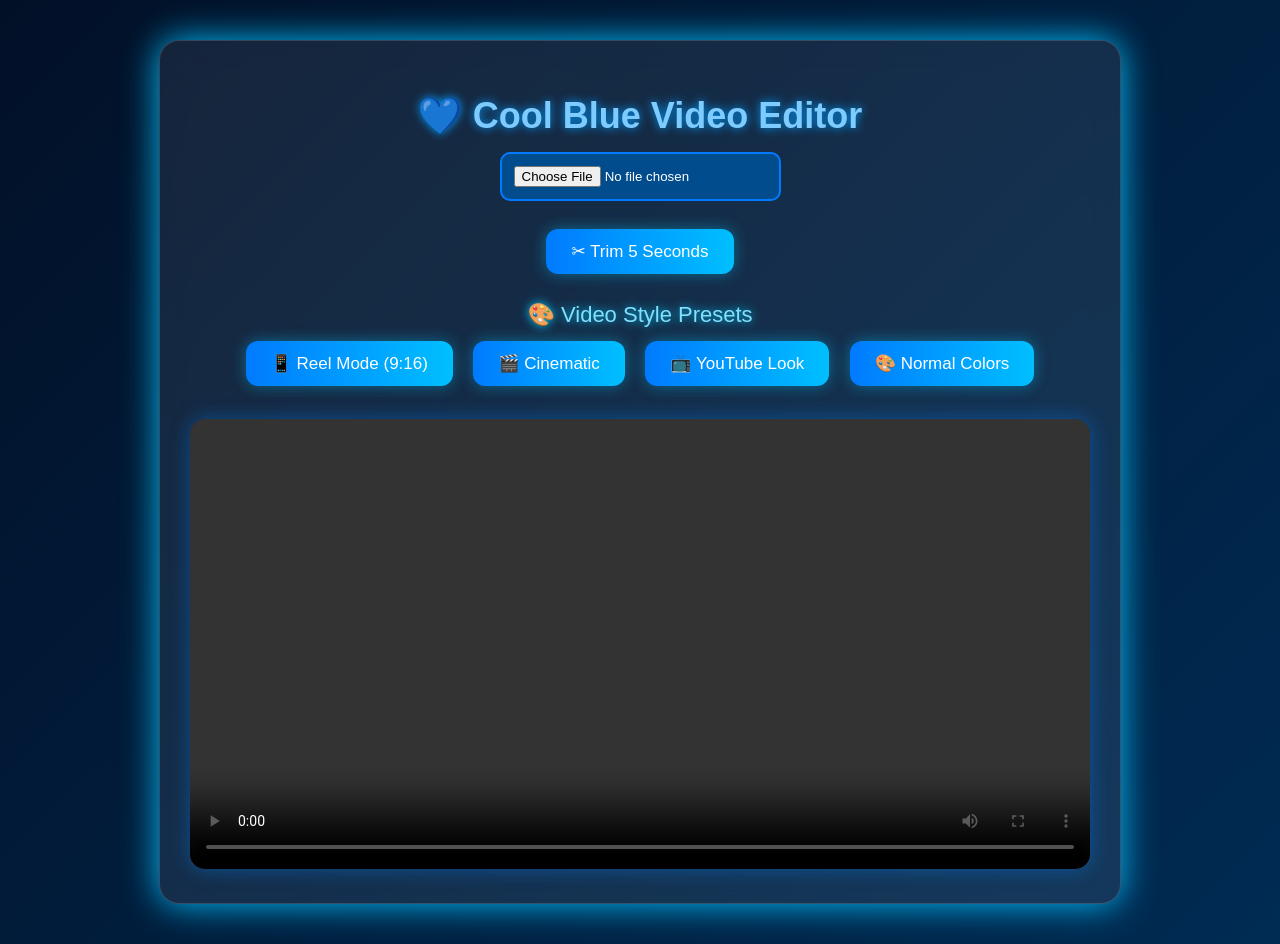
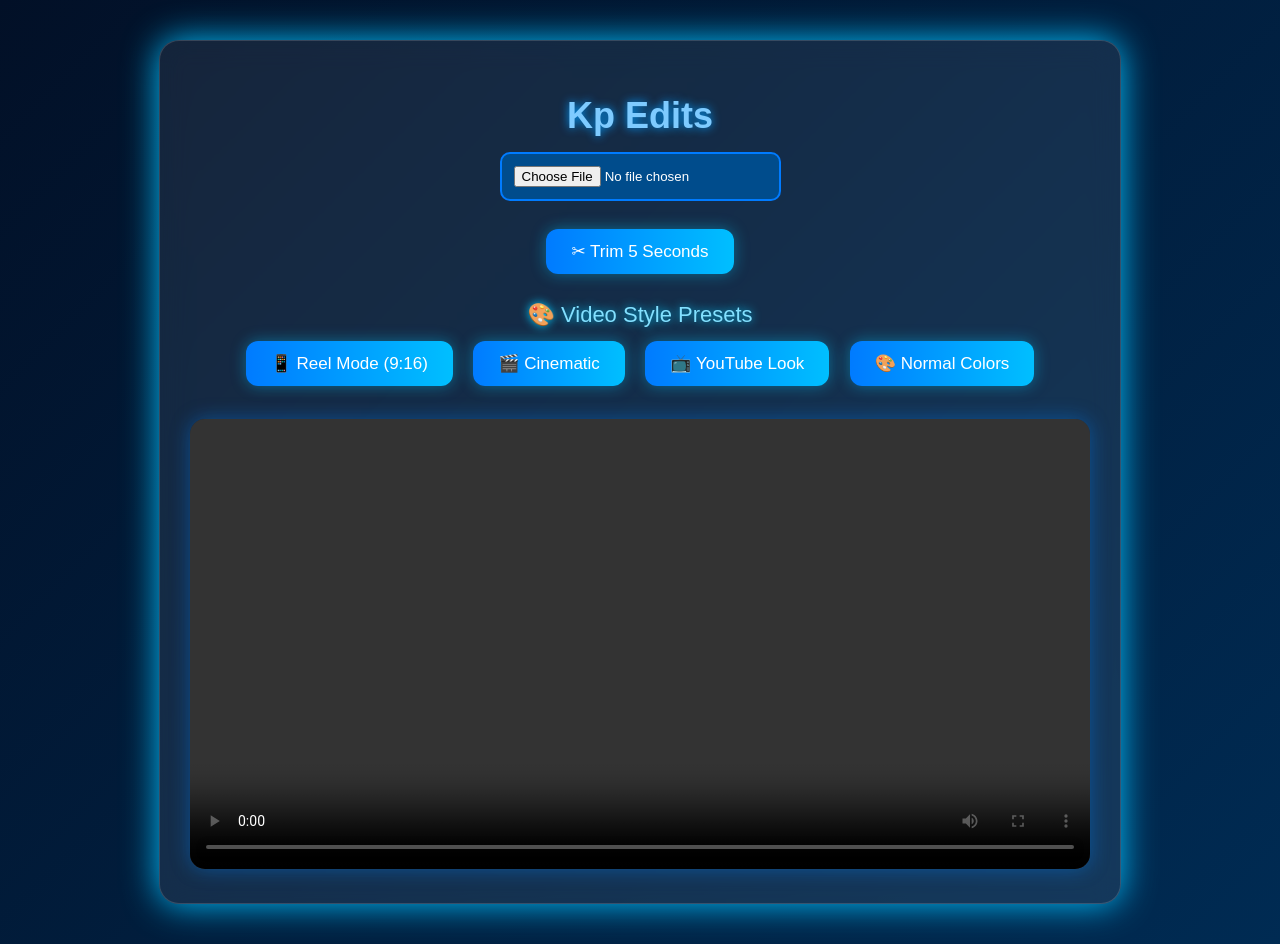
Before and after one commit to kanha749/kanha_edits, a plain HTML site: page index.html in a window 1280 px wide. Drawn offline with Linux system fonts and the light colour scheme.

Commit message:
Update index.html

```diff
--- a/index.html
+++ b/index.html
@@ -2,7 +2,7 @@
 <html lang="en">
 <head>
 <meta charset="UTF-8">
-<title>Cool Blue Video Editor</title>
+<title>Kp Edits</title>
 
 <style>
     body {
@@ -87,7 +87,7 @@
 <body>
 
 <div class="glass-box">
-    <h1>💙 Cool Blue Video Editor</h1>
+    <h1>Kp Edits</h1>
 
     <input type="file" id="videoInput" accept="video/*"><br>
 
```
